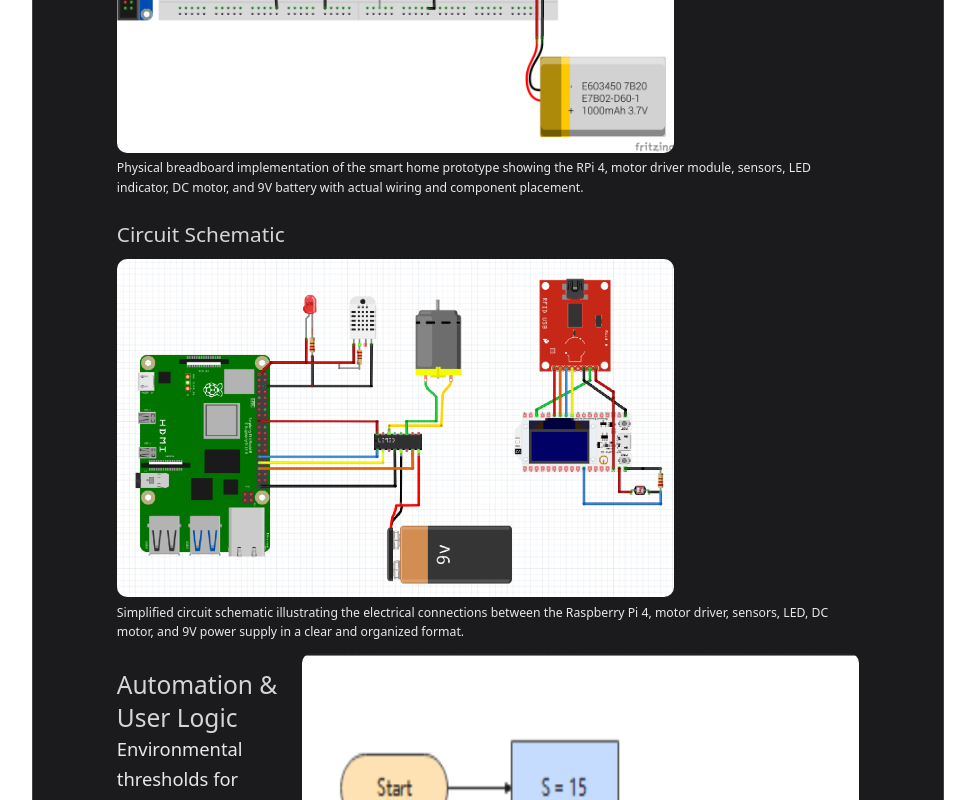
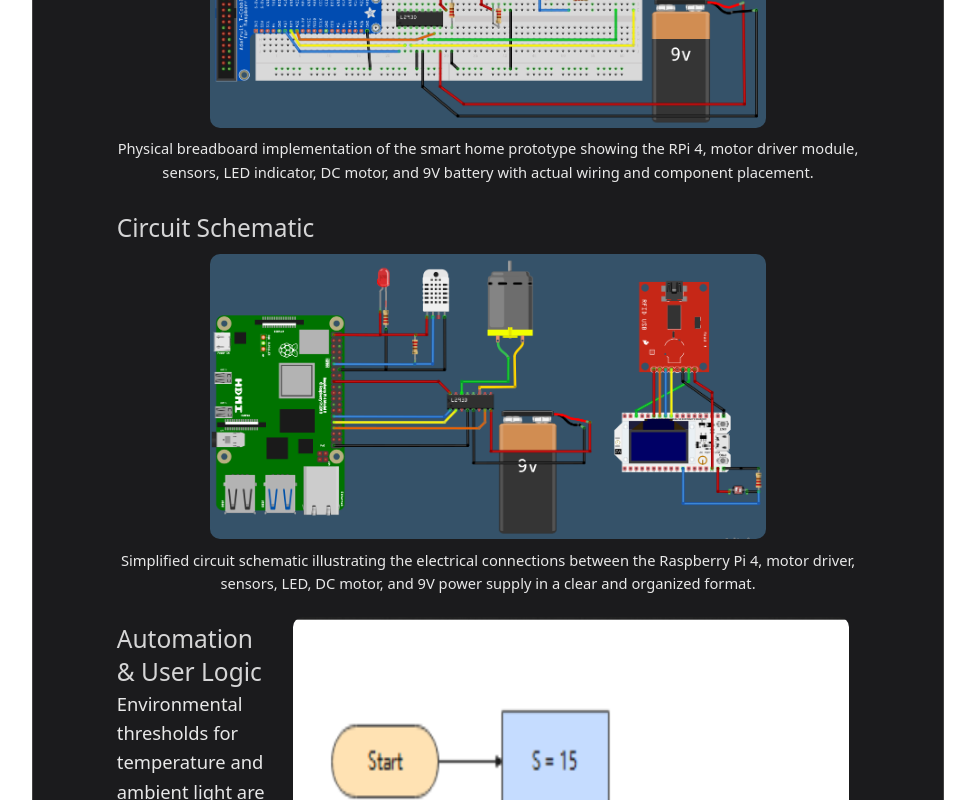
Before and after one commit to hedi3489/my-portfolio, a React (Vite) app: page /projects/IoT-Smart-Home in a window 1280 px wide. Shown: the part 1300-2100 px from the top of the page, without its empty margins (152-1127 px from the left). Built offline with nearby package versions, Linux system fonts and the light colour scheme.

Commit message:
Updated IoT images

```diff
--- a/src/components/IoTPage.jsx
+++ b/src/components/IoTPage.jsx
@@ -1,6 +1,5 @@
-import rpiImage from '../assets/rpi-top.png'
-import iotSetup1 from '../assets/iot-setup1.png'
-import iotSetup2 from '../assets/iot-setup2.png'
+import iotSetup1 from '../assets/iotDiagram1.png'
+import iotSetup2 from '../assets/iotDiagram2.png'
 import flowchart from '../assets/flowchart.png'
 import { FaMicrochip, FaLightbulb, FaFan, FaIdCard } from 'react-icons/fa'
 import { MdSensors, MdMemory } from 'react-icons/md'
@@ -49,7 +48,6 @@ const softlist = [
   }
 ]
 
-
 function IoTProjectPage() {
   return (
     <div className="flex project-page-container">
@@ -69,34 +67,39 @@ function IoTProjectPage() {
               "Hardware automation",
             ]}
           />
-
           <TextSection
             title="Overview"
             paragraphs={["A smart home automation simulation built with a Raspberry Pi that integrates sensors, actuators, user identification, and a web dashboard. The project models how real-world smart home systems monitor environments, apply automation rules, and keep users in the loop.",
             ]}
             className="text-section"
           />
+          <TextSection
+            title="Hardware Setup"
+            children={<SoftList items={softlist} />}
+          />
 
           <TextSection
-            title="Hardware Setup"
+            title="Breadboard Layout Diagram"
             children={
-              <>
-                <SoftList items={softlist} />
-                <CaptionedImage
-                  title="Breadboard Layout Diagram"
+              <CaptionedImage
                   image={iotSetup1}
                   alt="Smart home simulation setup diagram 1"
                   caption='Physical breadboard implementation of the smart home prototype showing the RPi 4, motor driver module, sensors, LED indicator, DC motor, and 9V battery with actual wiring and component placement.'
                 />
-                <CaptionedImage
-                  title="Circuit Schematic"
+            }
+          />
+
+          <TextSection
+            title="Circuit Schematic"
+            children={
+              <CaptionedImage
                   image={iotSetup2}
                   alt="Smart home simulation setup diagram 2"
                   caption='Simplified circuit schematic illustrating the electrical connections between the Raspberry Pi 4, motor driver, sensors, LED, DC motor, and 9V power supply in a clear and organized format.'
                 />
-              </>
             }
           />
+
           <div className='flex'>
             <TextSection
               title="Automation & User Logic"
@@ -107,9 +110,8 @@ function IoTProjectPage() {
               ]}
               className="text-section in-section-gap"
             />
-            <img src={flowchart} alt="" className='image full-width'/>
+            <img src={flowchart} alt="" className='image full-width' />
           </div>
-
           <TextSection
             title="Dashboard Interface"
             paragraphs={[
@@ -117,7 +119,6 @@ function IoTProjectPage() {
             ]}
             className="text-section"
           />
-
           <TextSection
             title="Key Takeaways"
             paragraphs={[
@@ -175,11 +176,10 @@ function SoftList({ items }) {
   )
 }
 
-
 function CaptionedImage({ title = '', image = '', alt = '', caption = '' }) {
   return <div className=''>
-    <h3>{title}</h3>
-    <div className=''>
+    {/* <h3>{title}</h3> */}
+    <div className='flex flex-col flex-center captioned-image'>
       <img
         src={image}
         alt={alt}
@@ -189,5 +189,4 @@ function CaptionedImage({ title = '', image = '', alt = '', caption = '' }) {
   </div>
 }
 
-
 export default IoTProjectPage;
--- a/src/styles/Containers.css
+++ b/src/styles/Containers.css
@@ -81,11 +81,13 @@
 }
 
 .captioned-image {
-  margin-left: 2rem;
+  gap: 0;
+  text-align: center;
 }
 
 .image {
   max-width: 75%;
   height: auto;
   border-radius: var(--radius);
+  margin: 0.7rem;
 }
--- a/src/styles/Typography.css
+++ b/src/styles/Typography.css
@@ -105,7 +105,7 @@ h1, h2, h3, h4, h5, p, ul { margin: 0; }
 }
 
 .project-page-container .prose h5 {
-  font-size: 1em;
+  font-size: 1.2em;
   line-height: 1.6;
   font-weight: 250;
   color: rgba(255, 255, 255, 0.9);
```
Also changed, not shown: src/assets/iotDiagram1.png (added), src/assets/iotDiagram2.png (added).
